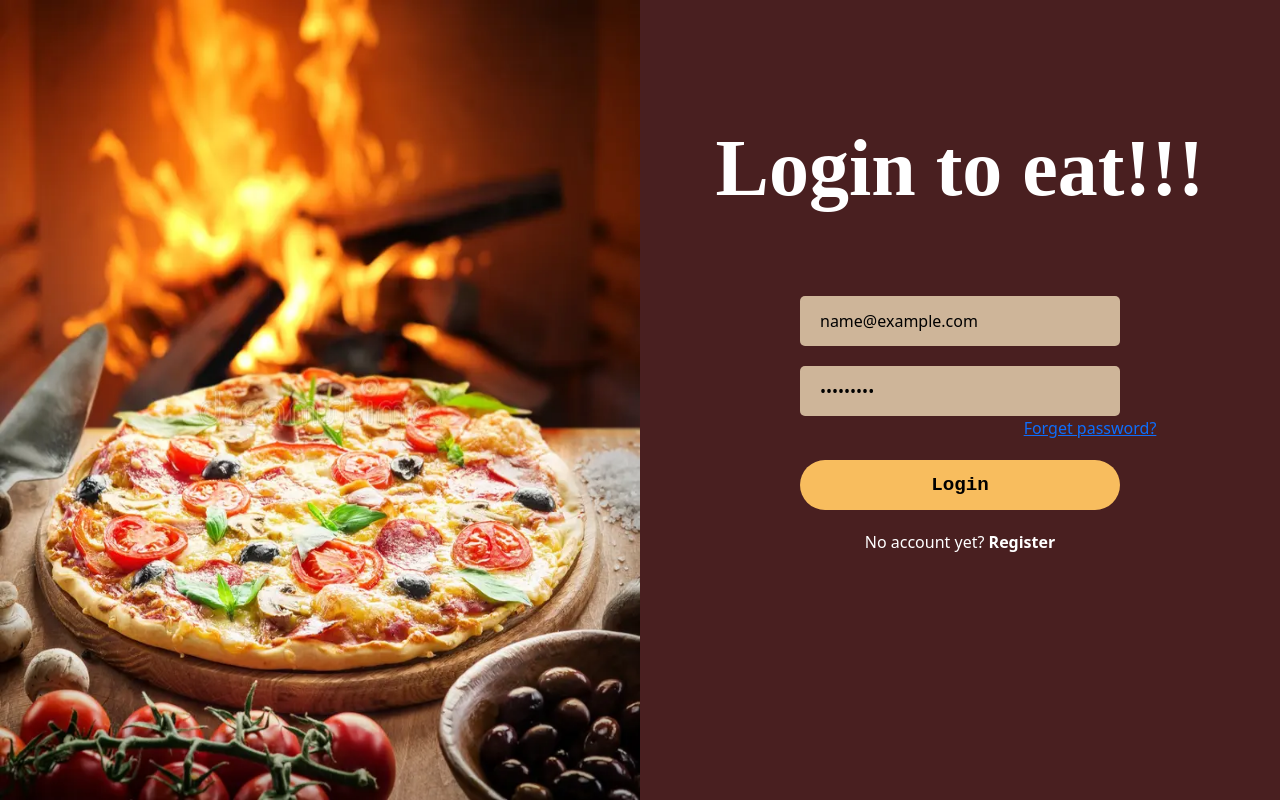
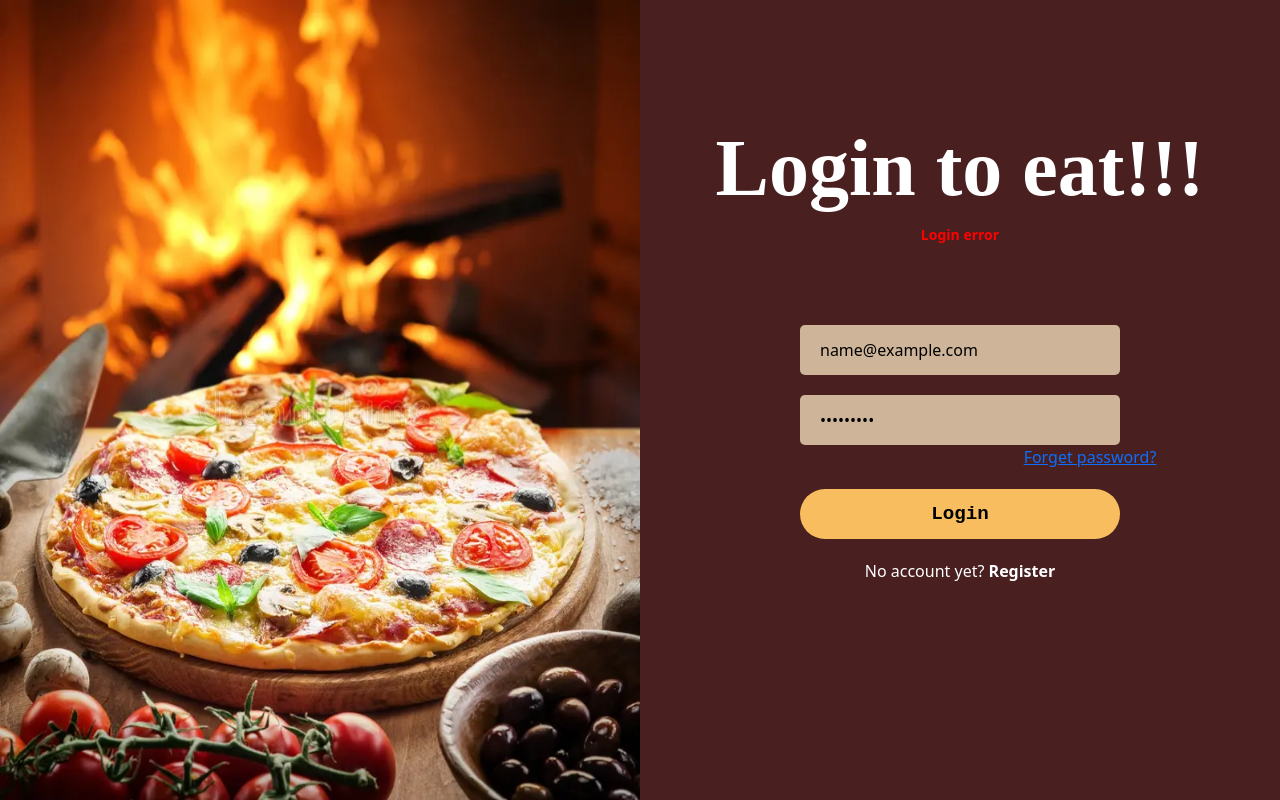
Before and after one commit to hproxy50/MY-PROJECT, a React (Vite) app in the folder FRONTEND/: page /login in a window 1280 px wide. Both pictures are taken after typing "name@example.com", "Sample123" into the empty fields and a click on the button "Login". Built offline with nearby package versions, Linux system fonts and the light colour scheme; no server answers.

Commit message:
FIX chart

```diff
--- a/FRONTEND/src/css/Login.scss
+++ b/FRONTEND/src/css/Login.scss
@@ -1,5 +1,6 @@
 .Login {
     color: white;
+
     &-body {
         height: 100vh;
         overflow: hidden;
@@ -16,7 +17,7 @@
         }
 
         &-right {
-            background-color:#491f20;
+            background-color: #491f20;
             flex: 1;
 
             &-form {
@@ -64,9 +65,20 @@
                     font-size: larger;
                 }
             }
+
             &-register {
                 margin-top: 20px;
             }
         }
     }
+
+
+    .error-message {
+        color: red;
+        margin-top: 5px;
+        margin-bottom: 10px;
+        font-size: 14px;
+        font-weight: bold;
+    }
+
 }
--- a/FRONTEND/src/pages/AUTH/loginAuth.jsx
+++ b/FRONTEND/src/pages/AUTH/loginAuth.jsx
@@ -21,6 +21,7 @@ export default function Login() {
       localStorage.setItem("user", JSON.stringify(res.data.user));
 
       alert("Login successful");
+
       const role = res.data.user.role;
       if (role === "STAFF") {
         navigate("/staff/orders");
@@ -50,6 +51,9 @@ export default function Login() {
           <div className="Login-body-right-form">
             <h1>Login to eat!!!</h1>
 
+            {/* Thông báo lỗi */}
+            {error && <p className="error-message">{error}</p>}
+
             <form onSubmit={handleLogin}>
               <div className="Login-body-right-form-input">
                 <input
@@ -73,7 +77,6 @@ export default function Login() {
               <Link
                 className="Login-body-right-form-forgot"
                 to="/forgot-password"
-                // style={{ display: "block", textDecoration: "none" }}
               >
                 Forget password?
               </Link>
@@ -82,8 +85,19 @@ export default function Login() {
                 Login
               </button>
             </form>
+
             <p className="Login-body-right-register">
-              No account yet? <Link to="/register" style={{ textDecoration: 'none', color: 'inherit', fontWeight: 'bold' }}>Register</Link>
+              No account yet?{" "}
+              <Link
+                to="/register"
+                style={{
+                  textDecoration: "none",
+                  color: "inherit",
+                  fontWeight: "bold",
+                }}
+              >
+                Register
+              </Link>
             </p>
           </div>
         </div>
```
Also changed, not shown: 2 other files (tests, documents, lock files or other folders).
